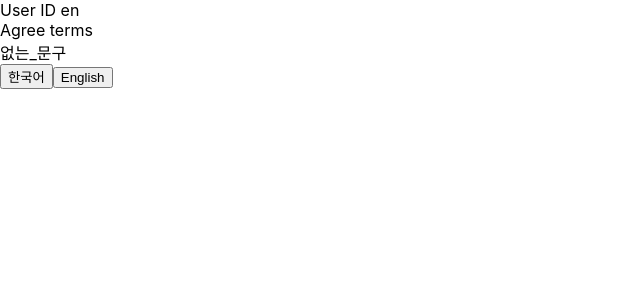
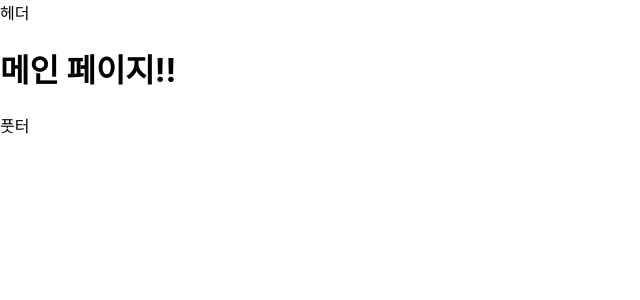
Before and after one commit to hjchoirr/react_project, a React (Create React App) app: page / in a window 1280 px wide. Shown: the top 300 px of the page, without its empty margins (0-640 px from the left). Built offline with nearby package versions, Linux system fonts and the light colour scheme.

Commit message:
라우팅 구성 완료

```diff
--- a/src/App.js
+++ b/src/App.js
@@ -1,19 +1,28 @@
-import { Helmet } from 'react-helmet-async';
-import { useTranslation } from 'react-i18next';
+import { Routes, Route } from 'react-router-dom';
+import loadable from '@loadable/component';
+const MainLayout = loadable(() => import('./layouts/MainLayout'));
+const NotFound = loadable(() => import('./commons/pages/NotFound'));
+
+const Join = loadable(() => import('./member/pages/join'));
+const Login = loadable(() => import('./member/pages/login'));
+const Main = loadable(() => import('./main/pages/Main'));
+
 const App = () => {
-  const { t, i18n } = useTranslation();
 
-  return (
-    <>
-      <Helmet>
-        <title>사이트 제목 변경 테스트</title>
-      </Helmet>
-      <div>{t('아이디')}</div>
-      <div>{t('약관에_동의')}</div>
-      <div>{t('없는_문구')}</div>
-      <button type='button' onClick={() => i18n.changeLanguage('ko')}>한국어</button>
-      <button type='button' onClick={() => i18n.changeLanguage('en')}>English</button>
-    </>
-  );
+    return (
+        <Routes>
+            <Route path="/" element={<MainLayout />}>
+                <Route index element={<Main />} />
+
+                <Route path="member">
+                    <Route path="join" element={<Join />} />
+                    <Route path="login" element={<Login />} />
+                </Route>
+
+                <Route path="*" element={<NotFound />} />
+            </Route>
+        </Routes>
+    );
 };
+
 export default App;
--- /dev/null
+++ b/src/commons/components/ErrorDisplay.js
@@ -0,0 +1,5 @@
+import React from "react";
+const ErrorDisplay = ({children}) => {
+    return <div>{children}</div>
+};
+export default React.memo(ErrorDisplay);
--- /dev/null
+++ b/src/commons/pages/Error.js
@@ -0,0 +1,24 @@
+import React, { Component } from 'react';
+import loadable from '@loadable/component';
+
+const ErrorDisplay = loadable(() => import('../components/ErrorDisplay'));
+
+class ErrorPage extends Component {
+  state = {
+    message: '',
+  };
+
+  componentDidCatch(error, info) {
+    if (error) {
+      this.setState({ message: error.message });
+      console.error(error, info);
+    }
+  }
+  render() {
+    const { children } = this.props;
+    const { message } = this.state;
+    return message ? <ErrorDisplay>{message}</ErrorDisplay> : children;
+  }
+}
+
+export default React.memo(ErrorPage);
--- /dev/null
+++ b/src/commons/pages/NotFound.js
@@ -0,0 +1,5 @@
+import React from "react";
+const NotFound = () => {
+    return <div>Page Not Found!</div>
+};
+export default React.memo(NotFound);
--- a/src/index.js
+++ b/src/index.js
@@ -4,14 +4,20 @@
 import App from './App';
 import reportWebVitals from './reportWebVitals';
 import { HelmetProvider } from 'react-helmet-async';
+import { BrowserRouter } from 'react-router-dom';
+import ErrorPage from './commons/pages/Error';
 import './i18n';
 
 const root = ReactDOM.createRoot(document.getElementById('root'));
 root.render(
   <React.StrictMode>
-    <HelmetProvider>
-      <App />
-    </HelmetProvider>
+    <ErrorPage>
+      <HelmetProvider>
+        <BrowserRouter>
+          <App />
+        </BrowserRouter>
+      </HelmetProvider>
+    </ErrorPage>
   </React.StrictMode>,
 );
 
--- /dev/null
+++ b/src/main/pages/Main.js
@@ -0,0 +1,7 @@
+import React from 'react';
+const Main = () => {
+  //
+  //throw new Error('에러발생');
+  return <h1> 메인 페이지!!</h1>;
+};
+export default React.memo(Main);
--- /dev/null
+++ b/src/member/pages/join.js
@@ -0,0 +1,5 @@
+import React from 'react';
+const Join = () => {
+  return <div>회원가입 페이지</div>;
+};
+export default React.memo(Join);
--- /dev/null
+++ b/src/member/pages/login.js
@@ -0,0 +1,6 @@
+import React from 'react';
+
+const Login = () => {
+  return <h1>로그인 페이지</h1>;
+};
+export default React.memo(Login);
```
Also changed, not shown: src/App_bak.js (added, +19 -0 lines), 1 other file (tests, documents, lock files or other folders).
